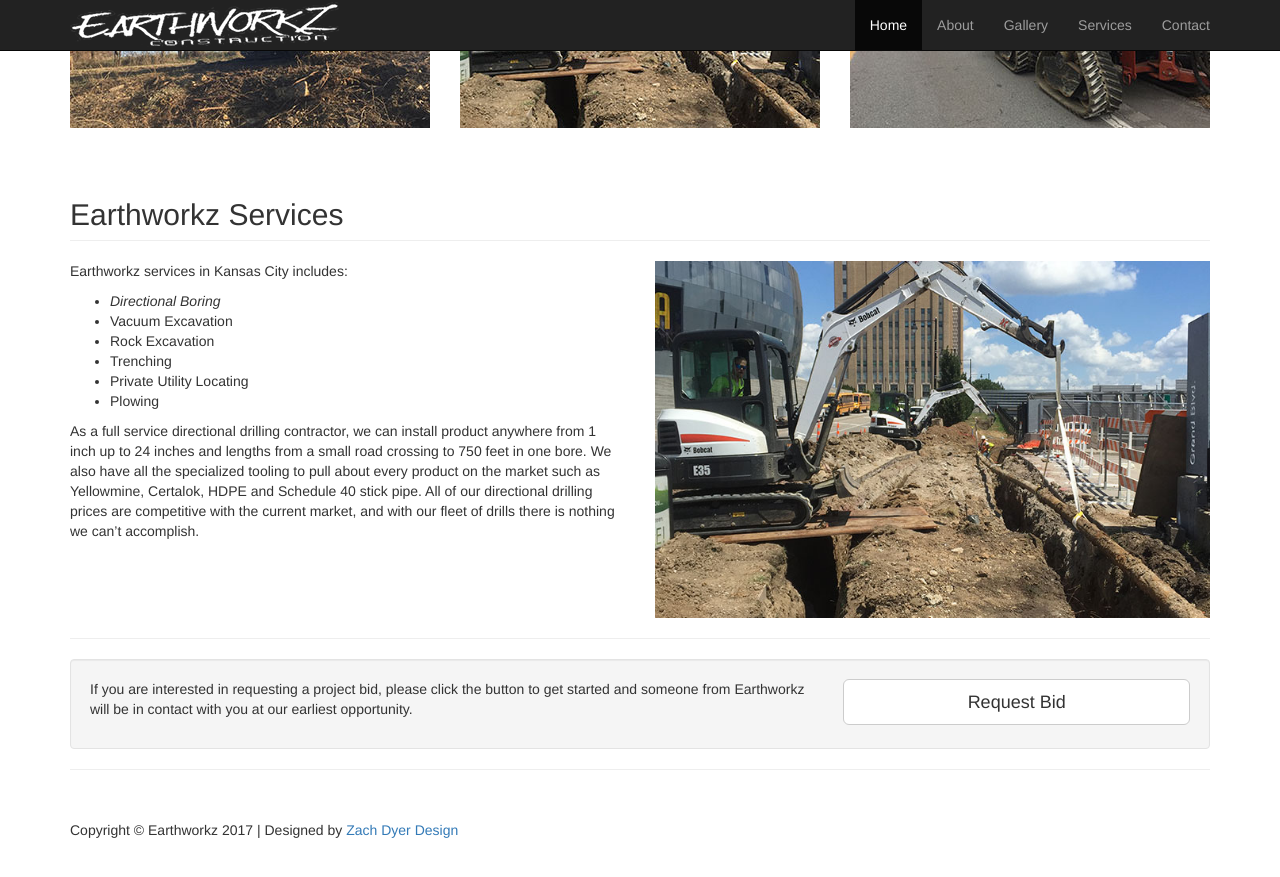
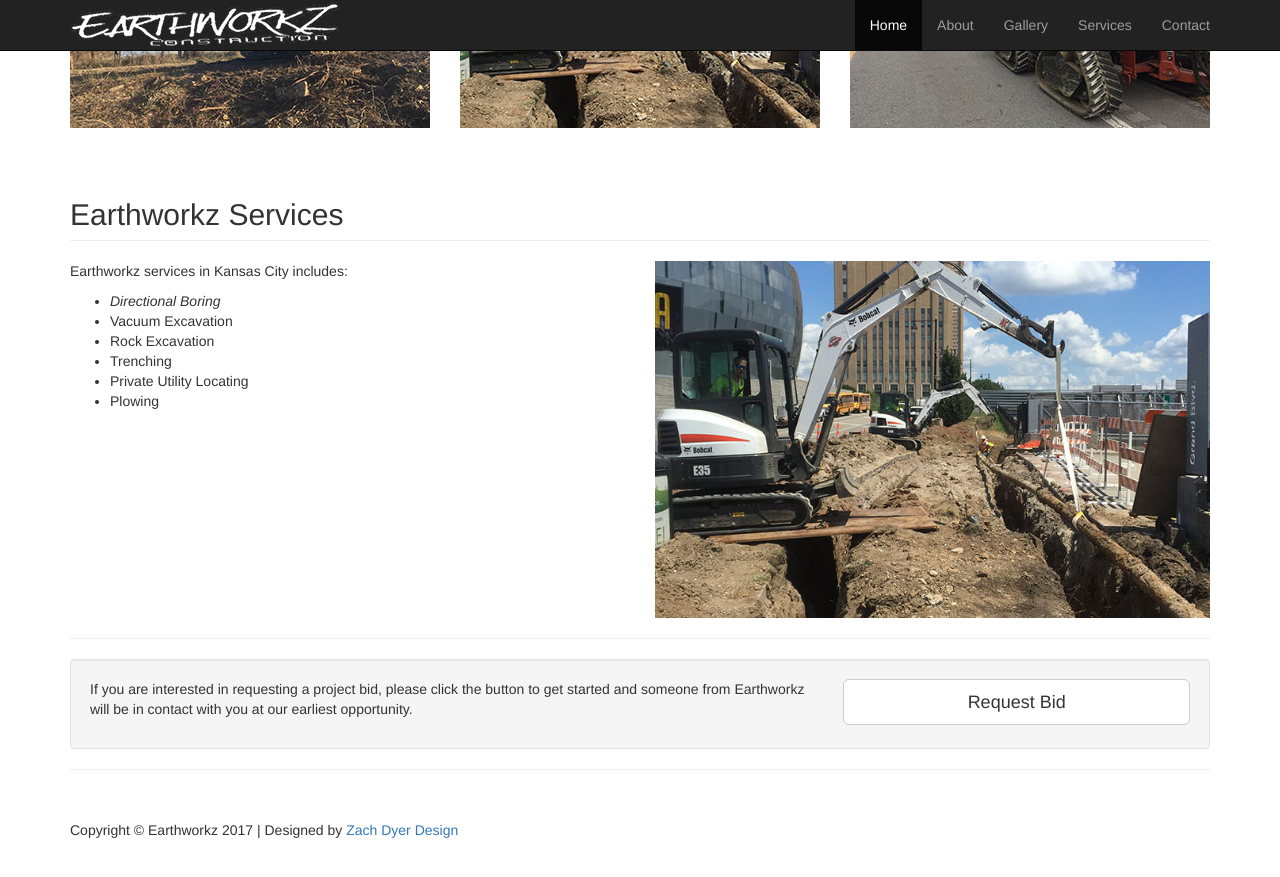
Before and after one commit to zachdyerdesign/earthworkzkc, a Jekyll site: the page built from index.markdown, in a window 1280 px wide and 900 px high, scrolled down 1197 px. Shown: the top 877 px of the window. Built offline with Jekyll 4.4.1, drawn with Linux system fonts in a browser that asks for light colours.

Commit message:
Update index.markdown

```diff
--- a/index.markdown
+++ b/index.markdown
@@ -40,5 +40,3 @@ Earthworkz services in Kansas City includes:
 - Trenching
 - Private Utility Locating
 - Plowing
-
-As a full service directional drilling contractor, we can install product anywhere from 1 inch up to 24 inches and lengths from a small road crossing to 750 feet in one bore. We also have all the specialized tooling to pull about every product on the market such as Yellowmine, Certalok, HDPE and Schedule 40 stick pipe. All of our directional drilling prices are competitive with the current market, and with our fleet of drills there is nothing we can’t accomplish.
```
